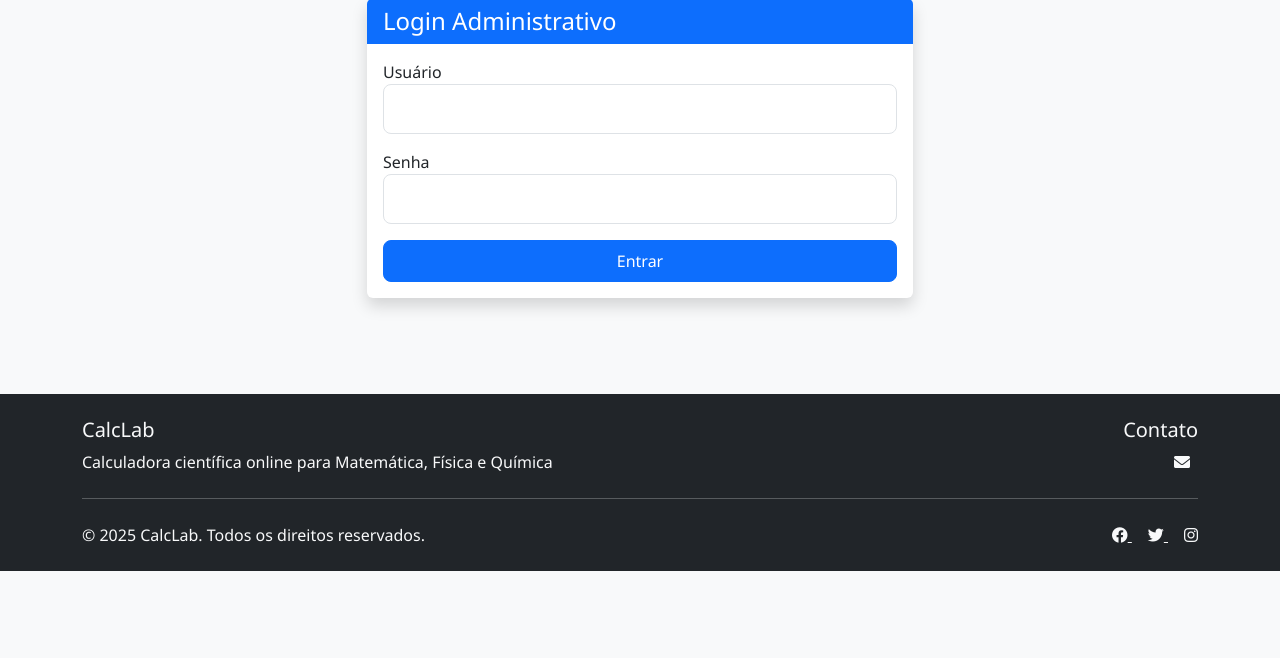
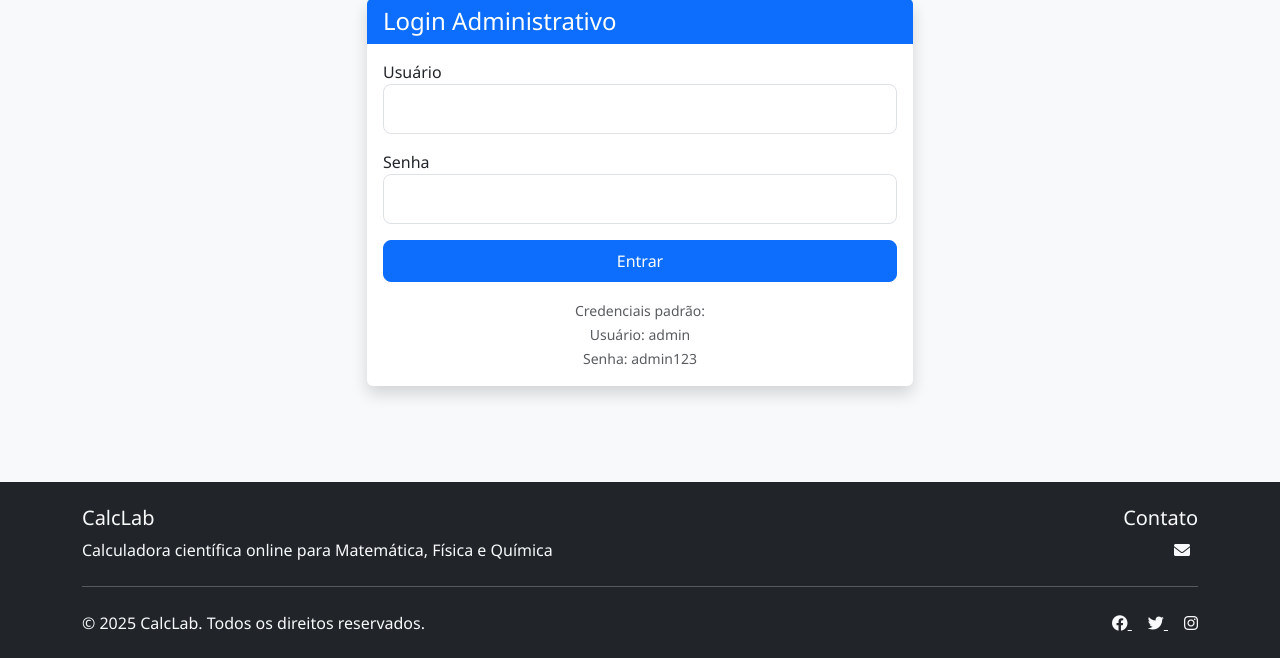
Before and after one commit to Matheus-Chaves46/CalcLab_1, a Flask app: page /admin/login in a window 1280 px wide. Shown: the part 105-763 px from the top of the page. Run offline with Flask 3, Linux system fonts and the light colour scheme.

Commit message:
area amd correção

```diff
--- a/app.py
+++ b/app.py
@@ -46,12 +46,42 @@ def get_db():
 
 def init_db():
     """Inicializa o banco de dados criando a tabela de usuários se não existir"""
-    if not os.path.exists(DATABASE):
+    try:
         db = get_db()
-        with app.open_resource('schema.sql') as f:
-            db.executescript(f.read().decode('utf8'))
+
+        # Criar tabela de usuários
+        db.execute('''
+            CREATE TABLE IF NOT EXISTS usuarios (
+                id INTEGER PRIMARY KEY AUTOINCREMENT,
+                nome_usuario TEXT UNIQUE NOT NULL,
+                senha TEXT NOT NULL,
+                email TEXT NOT NULL,
+                created_at TIMESTAMP DEFAULT CURRENT_TIMESTAMP
+            )
+        ''')
+
+        # Criar tabela de admins
+        db.execute('''
+            CREATE TABLE IF NOT EXISTS admins (
+                id INTEGER PRIMARY KEY AUTOINCREMENT,
+                username TEXT UNIQUE NOT NULL,
+                password TEXT NOT NULL
+            )
+        ''')
+
+        # Verificar se já existe um admin
+        admin = db.execute('SELECT * FROM admins WHERE username = ?', ('admin',)).fetchone()
+        if not admin:
+            # Inserir admin padrão
+            db.execute('INSERT INTO admins (username, password) VALUES (?, ?)', ('admin', 'admin123'))
+            logger.info("Admin padrão criado com sucesso")
+
         db.commit()
         db.close()
+        logger.info("Banco de dados inicializado com sucesso")
+    except Exception as e:
+        logger.error(f"Erro ao inicializar banco de dados: {str(e)}")
+        raise
 
 def login_required(f):
     @wraps(f)
@@ -567,28 +597,38 @@ def admin_login():
 
         logger.info(f"Tentativa de login admin - Usuário: {username}")
 
-        db = get_db()
-        admin = db.execute('SELECT * FROM admins WHERE username = ?', (username,)).fetchone()
-        db.close()
+        try:
+            db = get_db()
+            admin = db.execute('SELECT * FROM admins WHERE username = ?', (username,)).fetchone()
+            db.close()
 
-        if admin and admin['password'] == password:
-            session['is_admin'] = True
-            session['admin_username'] = username
-            flash('Login administrativo realizado com sucesso!', 'success')
-            return redirect(url_for('admin_usuarios'))
-        else:
-            flash('Usuário ou senha incorretos.', 'error')
-            logger.warning(f"Tentativa de login admin falhou - Usuário: {username}")
+            if admin and admin['password'] == password:
+                session['is_admin'] = True
+                session['admin_username'] = username
+                flash('Login administrativo realizado com sucesso!', 'success')
+                logger.info(f"Login admin bem-sucedido para usuário: {username}")
+                return redirect(url_for('admin_usuarios'))
+            else:
+                flash('Usuário ou senha incorretos.', 'error')
+                logger.warning(f"Tentativa de login admin falhou - Usuário: {username}")
+        except Exception as e:
+            logger.error(f"Erro durante login admin: {str(e)}")
+            flash('Erro ao tentar fazer login. Por favor, tente novamente.', 'error')
 
     return render_template('admin_login.html')
 
 @app.route('/admin/usuarios')
 @admin_required
 def admin_usuarios():
-    db = get_db()
-    usuarios = db.execute('SELECT id, nome_usuario, email, created_at FROM usuarios').fetchall()
-    db.close()
-    return render_template('admin_usuarios.html', usuarios=usuarios)
+    try:
+        db = get_db()
+        usuarios = db.execute('SELECT id, nome_usuario, email, created_at FROM usuarios').fetchall()
+        db.close()
+        return render_template('admin_usuarios.html', usuarios=usuarios)
+    except Exception as e:
+        logger.error(f"Erro ao listar usuários: {str(e)}")
+        flash('Erro ao carregar lista de usuários.', 'error')
+        return redirect(url_for('admin_login'))
 
 @app.route('/admin/logout')
 def admin_logout():
--- a/templates/admin_login.html
+++ b/templates/admin_login.html
@@ -22,6 +22,7 @@ config.SITE_NAME }}{% endblock %} {% block content %}
                 id="username"
                 name="username"
                 required
+                autocomplete="off"
               />
             </div>
             <div class="form-group mb-3">
@@ -32,10 +33,19 @@ config.SITE_NAME }}{% endblock %} {% block content %}
                 id="password"
                 name="password"
                 required
+                autocomplete="off"
               />
             </div>
             <button type="submit" class="btn btn-primary w-100">Entrar</button>
           </form>
+
+          <div class="mt-3 text-center">
+            <small class="text-muted">
+              Credenciais padrão:<br />
+              Usuário: admin<br />
+              Senha: admin123
+            </small>
+          </div>
         </div>
       </div>
     </div>
```
